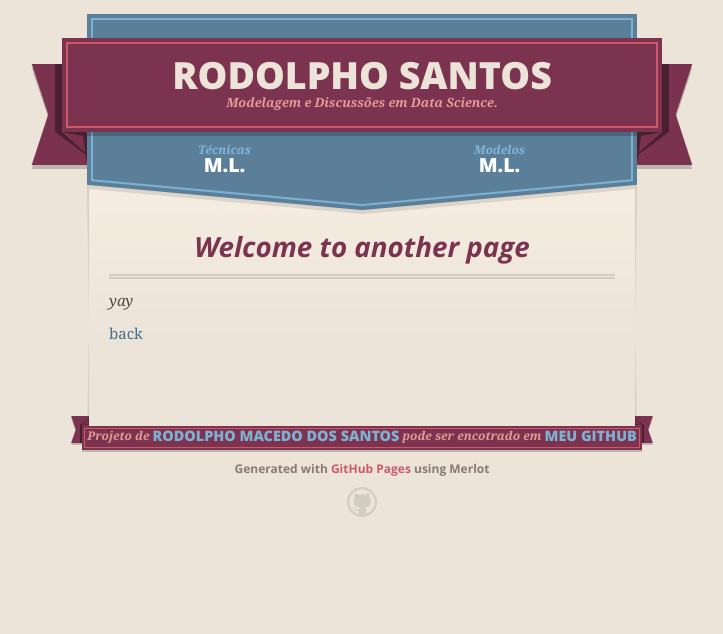
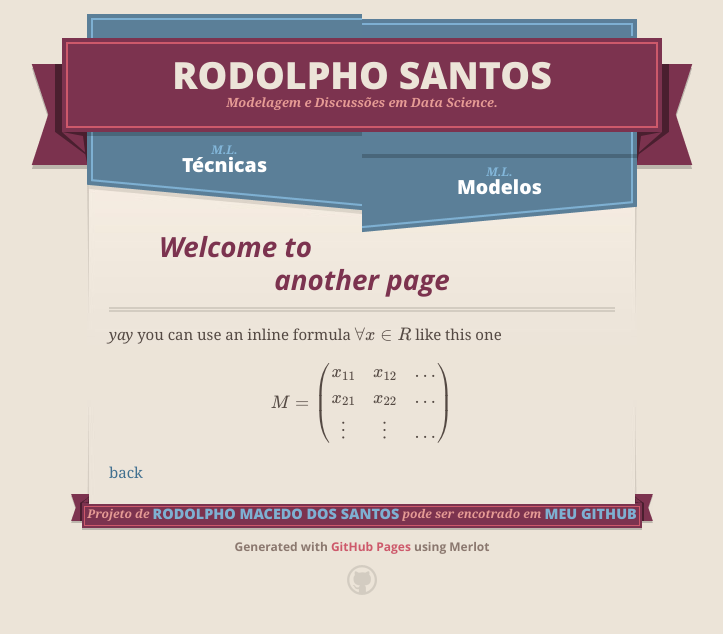
Before and after one commit to rodolphomacedo/rodolphomacedo.github.io, a Jekyll site: the page built from rl/introduction.md, in a window 1280 px wide. Shown: the top 634 px of the page, without its empty margins (278-1001 px from the left). Built offline with Jekyll 4.4.1, drawn with Linux system fonts in a browser that asks for light colours; formulas are drawn with MathJax 3; our own code applies the rules of GitHub Pages for plain Markdown files.

Commit message:
Text with math JAX

```diff
--- a/_layouts/default.html
+++ b/_layouts/default.html
@@ -12,6 +12,7 @@
     <script src="{{ '/assets/js/modernizr.js' | relative_url }}"></script>
     <script src="https://code.jquery.com/jquery-1.12.4.min.js" integrity="sha256-ZosEbRLbNQzLpnKIkEdrPv7lOy9C27hHQ+Xp8a4MxAQ=" crossorigin="anonymous"></script>
     <script src="{{ '/assets/js/headsmart.min.js' | relative_url }}"></script>
+    <script src="https://cdn.mathjax.org/mathjax/latest/MathJax.js?config=TeX-AMS-MML_HTMLorMML" type="text/javascript"></script>
     <script>
       $(document).ready(function () {
         $('#main_content').headsmart()
@@ -39,7 +40,11 @@
       {% if site.show_downloads %}
         <section id="downloads">
           <span class="inner">
-              <a href="{{ site.github.zip_url }}" class="zip"><em>Técnicas</em>M.L.</a><a href="{{ site.github.tar_url }}" class="tgz"><em>Modelos</em>M.L.</a>
+              <!--a href="{{ site.github.zip_url }}" class="zip"><em>M.L.</em>Técnicas</a-->
+              <a href="" class="zip"><em>M.L.</em>Técnicas</a>
+              <br />
+              <!--a href="{{ site.github.tar_url }}" class="tgz"><em>M.L.</em>Modelos</a-->
+              <a href="" class="tgz"><em>M.L.</em>Modelos</a>
           </span>
         </section>
       {% else %}
--- a/rl/introduction.md
+++ b/rl/introduction.md
@@ -5,5 +5,14 @@ layout: default
 ## Welcome to another page
 
 _yay_
+you can use an inline formula $$\forall x \in R$$ like this one
+
+$$
+M = \left( \begin{array}{ccc}
+x_{11} & x_{12} & \ldots \\
+x_{21} & x_{22} & \ldots \\
+\vdots & \vdots & \ldots \\
+\end{array} \right)
+$$
 
 [back](./)
```
